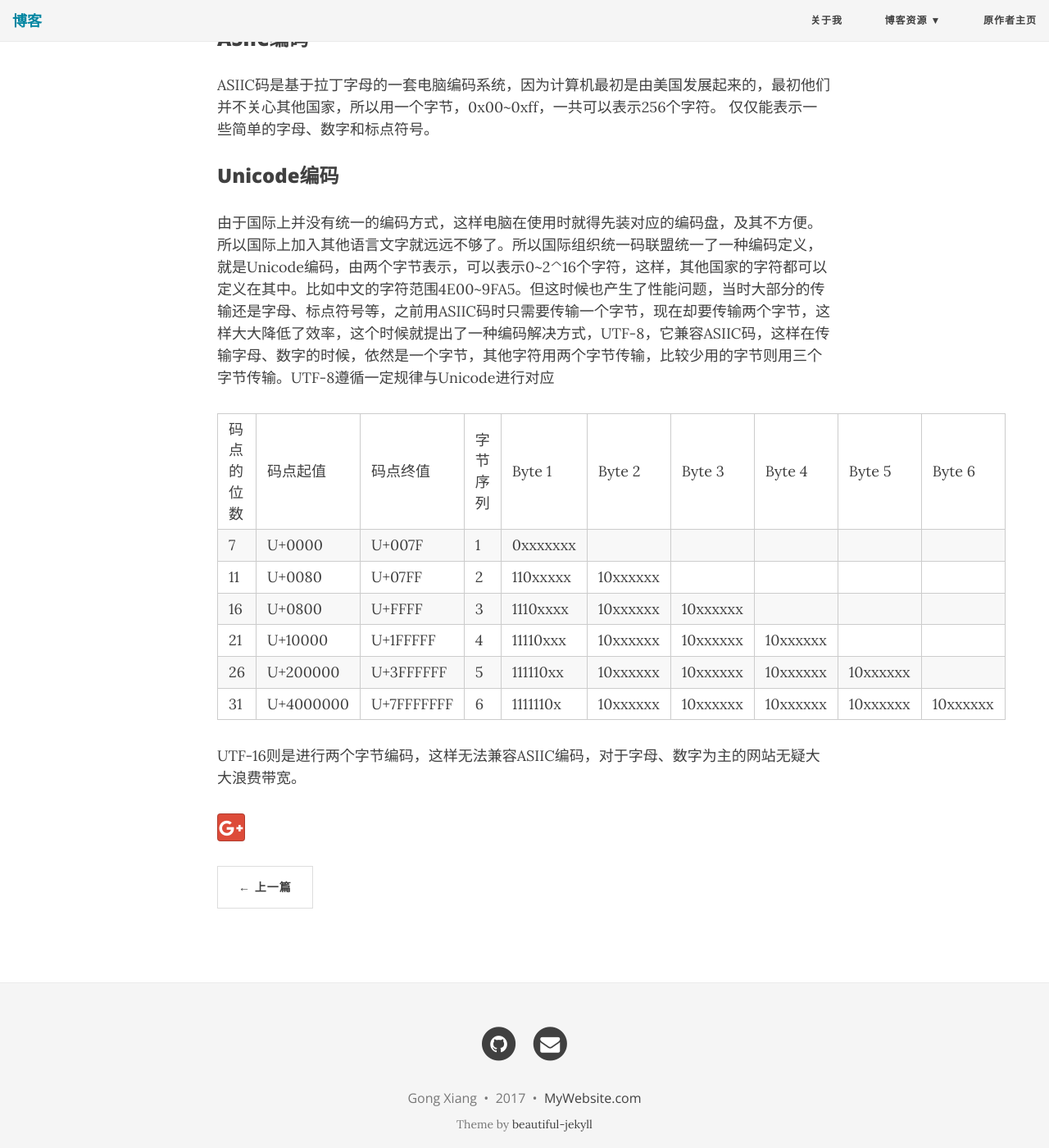
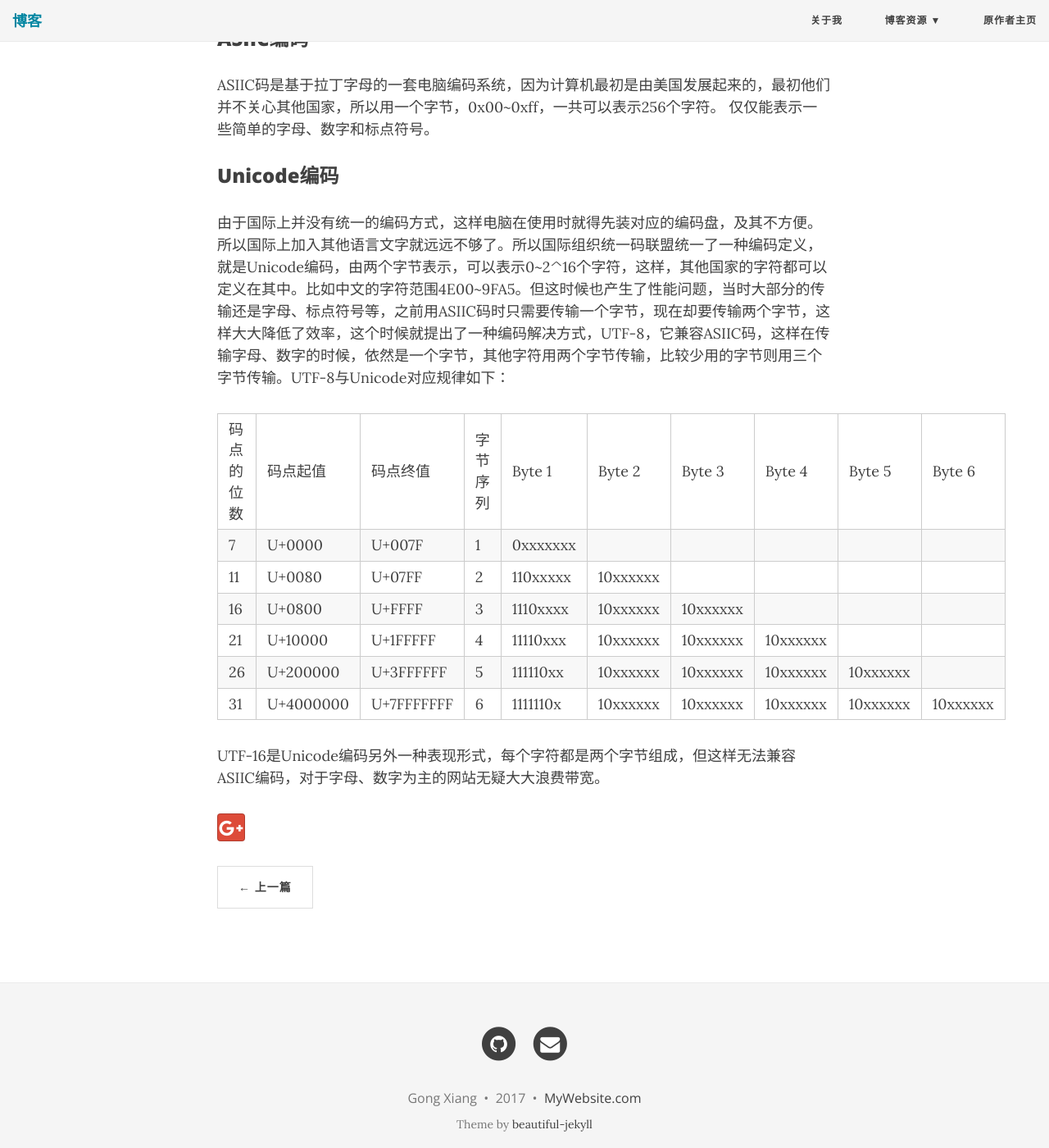
Before and after one commit to dandanbu3/dandanbu3.github.io, a Jekyll site: the page built from _posts/2017-05-09-unicode编码理解.md, in a window 1280 px wide and 1400 px high, scrolled down 2264 px. Shown: the whole window at 82% size. Built offline with Jekyll 4.4.1, drawn with Linux system fonts in a browser that asks for light colours; nearby versions of some CDN libraries.

Commit message:
编码内容

```diff
--- a/_posts/2017-05-09-unicode编码理解.md
+++ b/_posts/2017-05-09-unicode编码理解.md
@@ -59,7 +59,7 @@ ASIIC码是基于拉丁字母的一套电脑编码系统，因为计算机最初
 仅仅能表示一些简单的字母、数字和标点符号。
 
 ### Unicode编码
-由于国际上并没有统一的编码方式，这样电脑在使用时就得先装对应的编码盘，及其不方便。所以国际上加入其他语言文字就远远不够了。所以国际组织统一码联盟统一了一种编码定义，就是Unicode编码，由两个字节表示，可以表示0~2^16个字符，这样，其他国家的字符都可以定义在其中。比如中文的字符范围4E00~9FA5。但这时候也产生了性能问题，当时大部分的传输还是字母、标点符号等，之前用ASIIC码时只需要传输一个字节，现在却要传输两个字节，这样大大降低了效率，这个时候就提出了一种编码解决方式，UTF-8，它兼容ASIIC码，这样在传输字母、数字的时候，依然是一个字节，其他字符用两个字节传输，比较少用的字节则用三个字节传输。UTF-8遵循一定规律与Unicode进行对应
+由于国际上并没有统一的编码方式，这样电脑在使用时就得先装对应的编码盘，及其不方便。所以国际上加入其他语言文字就远远不够了。所以国际组织统一码联盟统一了一种编码定义，就是Unicode编码，由两个字节表示，可以表示0~2^16个字符，这样，其他国家的字符都可以定义在其中。比如中文的字符范围4E00~9FA5。但这时候也产生了性能问题，当时大部分的传输还是字母、标点符号等，之前用ASIIC码时只需要传输一个字节，现在却要传输两个字节，这样大大降低了效率，这个时候就提出了一种编码解决方式，UTF-8，它兼容ASIIC码，这样在传输字母、数字的时候，依然是一个字节，其他字符用两个字节传输，比较少用的字节则用三个字节传输。UTF-8与Unicode对应规律如下：
 
 |码点的位数	|码点起值	|码点终值	|字节序列|Byte 1 |Byte 2	|Byte 3	 |Byte 4  |Byte 5  |Byte 6|
 | 7			|U+0000		|U+007F		|1		|0xxxxxxx|
@@ -69,4 +69,4 @@ ASIIC码是基于拉丁字母的一套电脑编码系统，因为计算机最初
 |26			|U+200000	|U+3FFFFFF	|5		|111110xx|	10xxxxxx|10xxxxxx|10xxxxxx|10xxxxxx|
 |31			|U+4000000	|U+7FFFFFFF	|6		|1111110x|	10xxxxxx|10xxxxxx|10xxxxxx|10xxxxxx|10xxxxxx|
 
-UTF-16则是进行两个字节编码，这样无法兼容ASIIC编码，对于字母、数字为主的网站无疑大大浪费带宽。
+UTF-16是Unicode编码另外一种表现形式，每个字符都是两个字节组成，但这样无法兼容ASIIC编码，对于字母、数字为主的网站无疑大大浪费带宽。
```
Also changed, not shown: other parts of _posts/2017-05-09-unicode编码理解.md (+1 -1 lines).
